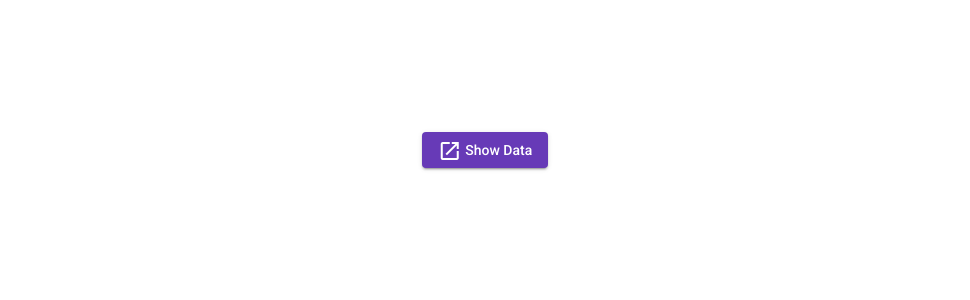
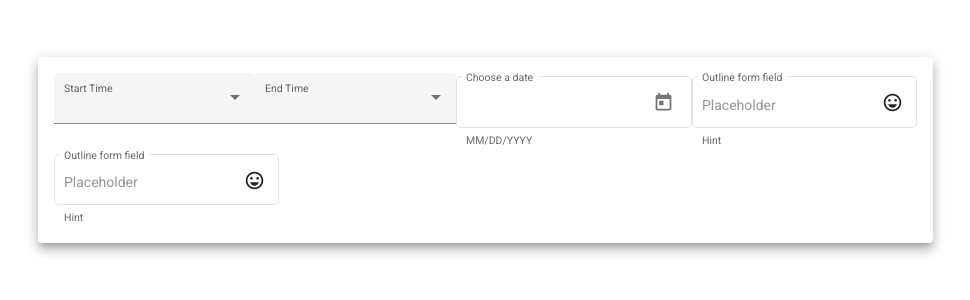
Before and after one commit to skdash505/Design_Assignment_Koru, an Angular app: page / in a window 1280 px wide. Shown: the top 300 px of the page, without its empty margins (155-1125 px from the left). Built offline with nearby package versions, Linux system fonts and the light colour scheme.

Commit message:
initial commit

```diff
--- a/src/app/angularMaterial/angular-material.module.ts
+++ b/src/app/angularMaterial/angular-material.module.ts
@@ -39,7 +39,12 @@ import { MatDialogModule } from '@angular/material/dialog';
 import { MAT_FORM_FIELD_DEFAULT_OPTIONS } from '@angular/material/form-field';
 
 
+import {MatNativeDateModule} from '@angular/material/core';
+
+
 const materialModules = [
+  MatDatepickerModule
+,MatNativeDateModule,MatInputModule,
   CdkTreeModule,
   LayoutModule,
   MatAutocompleteModule,
--- a/src/app/app.component.html
+++ b/src/app/app.component.html
@@ -1,11 +1,73 @@
 <div class="container">
-  <button mat-raised-button color="primary" (click)="openDialog()">
+  <!-- <button mat-raised-button color="primary" (click)="openDialog()"> -->
     <!-- <i
       class="fa-solid fa-arrow-up-right-from-square fa-2x"
       aria-hidden="true"
       style="margin-right: 10%"
     ></i> -->
-    <mat-icon aria-hidden="false" aria-label="Open">open_in_new</mat-icon>
+    <!-- <mat-icon aria-hidden="false" aria-label="Open">open_in_new</mat-icon>
     {{ buttonTitle }}
-  </button>
+  </button> -->
+
+
+  <mat-card class="mat-elevation-z8">
+    <mat-card-content class="row">
+      <div class="row">
+
+        <mat-form-field appearance="fill">
+          <mat-label>Start Time</mat-label>
+          <mat-select [formControl]="start_time" (selectionChange)="onStartTimeChange($event)">
+            <mat-option>-- None --</mat-option>
+
+              <mat-option *ngFor="let time of start_time_List" [value]="time.viewValue" [disabled]="time.disabled">
+                {{time.viewValue}}
+              </mat-option>
+
+          </mat-select>
+        </mat-form-field>
+
+        <mat-form-field appearance="fill">
+          <mat-label>End Time</mat-label>
+          <mat-select [formControl]="end_time" (selectionChange)="onEndTimeChange($event)">
+            <mat-option>-- None --</mat-option>
+
+              <mat-option *ngFor="let time of end_time_List" [value]="time.viewValue" [disabled]="time.disabled">
+                {{time.viewValue}}
+              </mat-option>
+
+          </mat-select>
+        </mat-form-field>
+
+        <mat-form-field appearance="outline" class="col-md-3">
+          <mat-label>Choose a date</mat-label>
+          <input matInput [matDatepicker]="picker">
+          <mat-hint>MM/DD/YYYY</mat-hint>
+          <mat-datepicker-toggle matSuffix [for]="picker"></mat-datepicker-toggle>
+          <mat-datepicker #picker></mat-datepicker>
+        </mat-form-field>
+
+
+
+        <mat-form-field appearance="outline" class="col-md-3" >
+          <mat-label>Outline form field</mat-label>
+          <input matInput placeholder="Placeholder">
+          <mat-icon matSuffix>sentiment_very_satisfied</mat-icon>
+          <mat-hint>Hint</mat-hint>
+        </mat-form-field>
+      </div>
+
+      <div class="row">
+
+        <mat-form-field appearance="outline" class="col-md-3" >
+          <mat-label>Outline form field</mat-label>
+          <input matInput placeholder="Placeholder">
+          <mat-icon matSuffix>sentiment_very_satisfied</mat-icon>
+          <mat-hint>Hint</mat-hint>
+        </mat-form-field>
+
+              </div>
+
+
+    </mat-card-content>
+  </mat-card>
 </div>
--- a/src/app/app.component.ts
+++ b/src/app/app.component.ts
@@ -1,5 +1,5 @@
 import { Component, OnInit } from '@angular/core';
-import { HttpClient } from "@angular/common/http";
+import { HttpClient } from '@angular/common/http';
 import { MatDialog, MatDialogConfig } from '@angular/material/dialog';
 
 import { DataJsonElement } from './shared/DataJsonElements';
@@ -8,24 +8,25 @@ import { DialogContentComponent } from './dialog-content/dialog-content.componen
 @Component({
   selector: 'app-root',
   templateUrl: './app.component.html',
-  styleUrls: ['./app.component.scss']
+  styleUrls: ['./app.component.scss'],
 })
 export class AppComponent implements OnInit {
   title = 'Paginated_Grid_Example';
   buttonTitle: string = 'Show Data';
   dataList!: DataJsonElement[];
 
-  constructor(
-    public dialog: MatDialog,
-    private httpClient: HttpClient
-  ) { }
+  constructor(public dialog: MatDialog, private httpClient: HttpClient) {
+    this.createStartTimeList();
+  }
 
   ngOnInit(): void {
     // Fect all data from Json File
-    this.httpClient.get<{ data: DataJsonElement[] }>("assets/source/data.json").subscribe(data => {
-      console.log(data.data);
-      this.dataList = data.data;
-    })
+    this.httpClient
+      .get<{ data: DataJsonElement[] }>('assets/source/data.json')
+      .subscribe((data) => {
+        console.log(data.data);
+        this.dataList = data.data;
+      });
   }
 
   // on Show Data button Click
@@ -36,21 +37,98 @@ export class AppComponent implements OnInit {
     dialogConfig.data = this.dataList;
 
     // open MatDialogBox
-    const dialogRef = await this.dialog.open(DialogContentComponent, dialogConfig);
+    const dialogRef = await this.dialog.open(
+      DialogContentComponent,
+      dialogConfig
+    );
 
     // after MatDialogBox closed
     let DialogReasult: DataJsonElement = {
-      name: "",
-      description: "",
-      webReference: "",
+      name: '',
+      description: '',
+      webReference: '',
       selector: false,
-      id: 0
+      id: 0,
     };
-    await dialogRef.afterClosed().subscribe(result => {
-      console.log("Dialog result: ", result);
+    await dialogRef.afterClosed().subscribe((result) => {
+      console.log('Dialog result: ', result);
       // console.log(`Dialog result: ${result}`);
       DialogReasult = result.data.data;
     });
     return DialogReasult;
   }
+
+  start_time = new FormControl('');
+  end_time = new FormControl('');
+
+  start_time_List: timeList[] = [];
+  end_time_List: timeList[] = [];
+
+  createStartTimeList() {
+    debugger;
+    this.start_time_List = [];
+    for (let i = 0; i < 48; i++) {
+      if (i % 2 == 0) {
+        let obj: timeList = {
+          value: i,
+          viewValue: i < 20 ? `0${i / 2}:00` : `${i / 2}:00`,
+          disabled: false,
+        };
+        this.start_time_List.push(obj);
+      } else {
+        let obj: timeList = {
+          value: i,
+          viewValue: i < 20 ? `0${i / 2 - 0.5}:30` : `${i / 2 - 0.5}:30`,
+          disabled: false,
+        };
+        this.start_time_List.push(obj);
+      }
+    }
+  }
+
+  creatEndTimeList(start_Time: number) {
+    debugger;
+    this.end_time_List = [];
+    for (let i = 0; i < 48; i++) {
+      if (i % 2 == 0) {
+        let obj: timeList = {
+          value: i,
+          viewValue: i < 20 ? `0${i / 2}:00` : `${i / 2}:00`,
+          disabled: !(start_Time < i),
+        };
+        this.end_time_List.push(obj);
+      } else {
+        let obj: timeList = {
+          value: i,
+          viewValue: i < 20 ? `0${i / 2 - 0.5}:30` : `${i / 2 - 0.5}:30`,
+          disabled: !(start_Time < i),
+        };
+        this.end_time_List.push(obj);
+      }
+    }
+  }
+
+  onStartTimeChange(event: any) {
+    debugger
+    console.log(this.start_time.value);
+    let start_time_ViewValue : string = this.start_time.value;
+    let start_time_Value! : number;
+    this.start_time_List.forEach(element => {
+      if(element.viewValue == start_time_ViewValue){
+        start_time_Value = element.value
+      }
+    });
+    this.creatEndTimeList(start_time_Value)
+    console.log(start_time_Value);
+  }
+  onEndTimeChange(event: any) {
+    console.log(this.start_time.value);
+  }
 }
+import { FormControl } from '@angular/forms';
+
+interface timeList {
+  value: number;
+  viewValue: string;
+  disabled?: boolean;
+}
```
